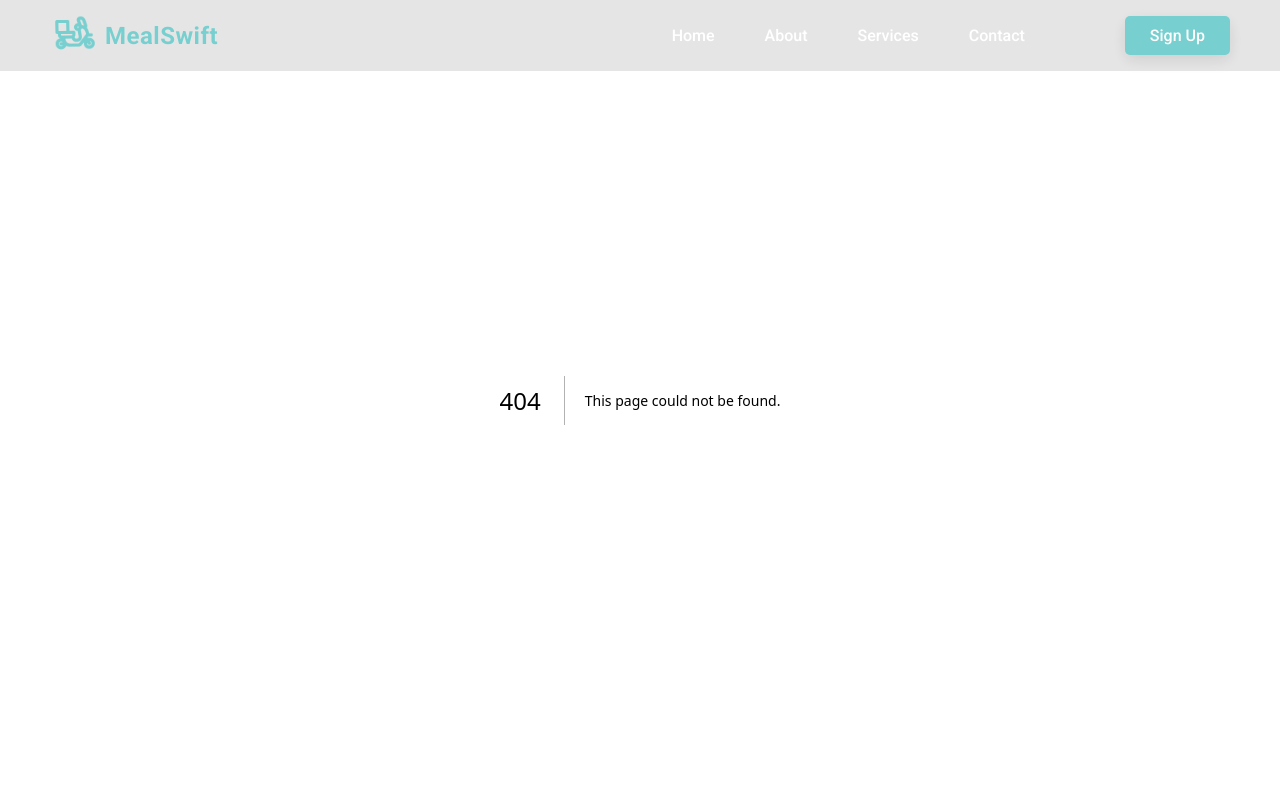
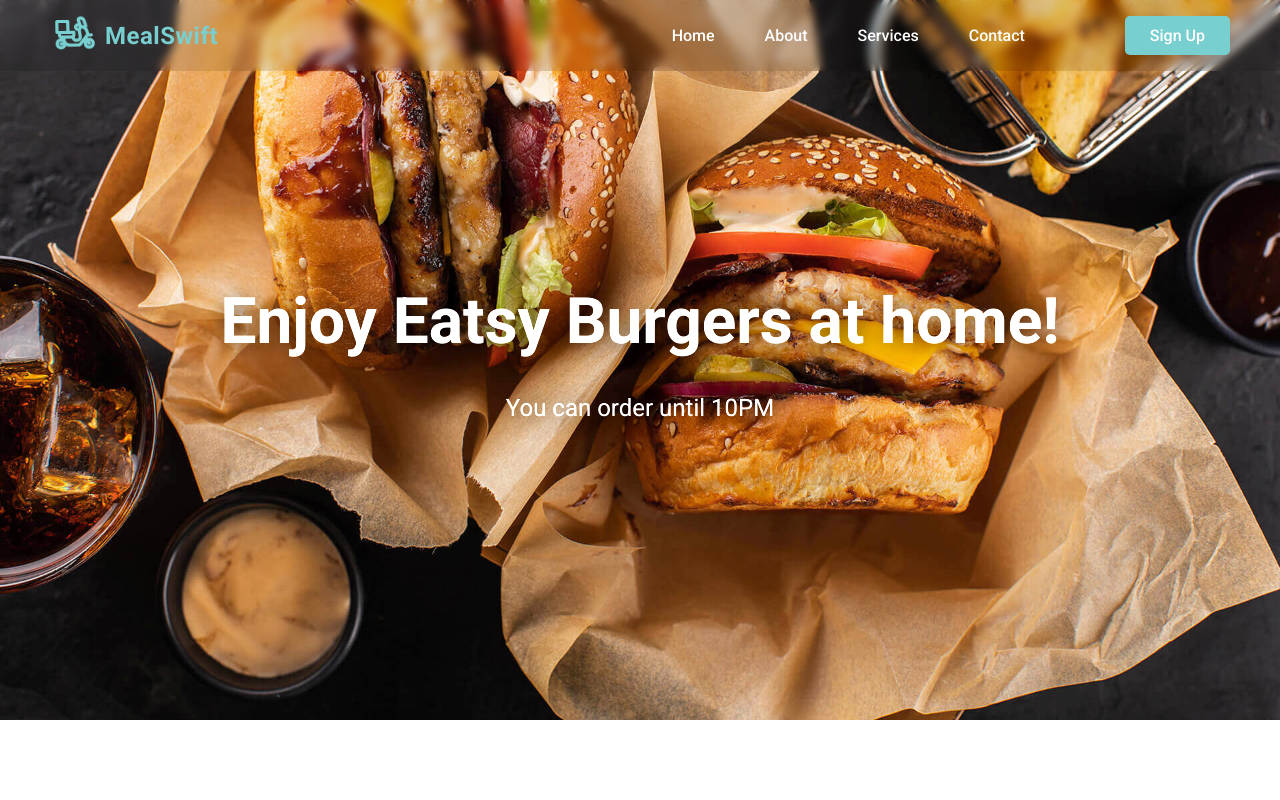
Before and after one commit to Ayoub-EDAHLOULI/mealswift, a Next.js app: page /about in a window 1280 px wide. Before the commit this address had no page. Shown: the top 800 px of the page. Built offline with nearby package versions, Linux system fonts and the light colour scheme.

Commit message:
Create the hero about section

```diff
--- /dev/null
+++ b/src/app/about/page.tsx
@@ -0,0 +1,7 @@
+import AboutPage from "@/pages/About/AboutPage";
+
+function About() {
+  return <AboutPage />;
+}
+
+export default About;
--- /dev/null
+++ b/src/components/HeroAbout/HeroAbout.scss
@@ -0,0 +1,34 @@
+.hero_about {
+  width: 100%;
+  height: 90vh;
+
+  .hero_about_container {
+    width: 100%;
+    height: 100%;
+    background: url("../../../public/images/hero_about.jpg") center/cover
+      no-repeat;
+    display: flex;
+    flex-direction: column;
+    align-items: center;
+    justify-content: center;
+    color: #fff;
+    filter: brightness(1.2);
+
+    h1 {
+      font-size: 4rem;
+      font-weight: 700;
+      font-family: var(--font-third);
+      margin-bottom: 20px;
+      text-shadow: 2px 2px 20px rgba(0, 0, 0, 0.5);
+    }
+
+    p {
+      font-size: 1.5rem;
+      font-weight: 400;
+      font-family: var(--font-primary);
+      margin-bottom: 20px;
+      text-align: center;
+      text-shadow: 2px 2px 20px rgba(0, 0, 0, 0.5);
+    }
+  }
+}
--- /dev/null
+++ b/src/components/HeroAbout/HeroAbout.tsx
@@ -0,0 +1,16 @@
+import "./HeroAbout.scss";
+
+function HeroAbout() {
+  return (
+    <section className="hero_about">
+      <div className="hero_about_container">
+        <div className="hero_about_container_box">
+          <h1>Enjoy Eatsy Burgers at home!</h1>
+          <p>You can order until 10PM</p>
+        </div>
+      </div>
+    </section>
+  );
+}
+
+export default HeroAbout;
--- a/src/components/Navbar/Navbar.tsx
+++ b/src/components/Navbar/Navbar.tsx
@@ -1,5 +1,6 @@
 import "./Navbar.scss";
 import Image from "next/image";
+import Link from "next/link";
 
 function Navbar() {
   return (
@@ -12,21 +13,21 @@ function Navbar() {
             width={50}
             height={50}
           />
-          <a href="/">MealSwift </a>
+          <Link href="/">MealSwift </Link>
         </div>
         <div className="navbar__menu">
           <ul>
             <li>
-              <a href="/">Home</a>
+              <Link href="/">Home</Link>
             </li>
             <li>
-              <a href="/">About</a>
+              <Link href="/about">About</Link>
             </li>
             <li>
-              <a href="/">Services</a>
+              <Link href="/">Services</Link>
             </li>
             <li>
-              <a href="/">Contact</a>
+              <Link href="/">Contact</Link>
             </li>
           </ul>
 
--- /dev/null
+++ b/src/pages/About/AboutPage.tsx
@@ -0,0 +1,11 @@
+import HeroAbout from "@/components/HeroAbout/HeroAbout";
+
+function AboutPage() {
+  return (
+    <section>
+      <HeroAbout />
+    </section>
+  );
+}
+
+export default AboutPage;
--- a/src/pages/Home/HomePage.tsx
+++ b/src/pages/Home/HomePage.tsx
@@ -1,14 +1,12 @@
 import Banner from "@/components/Banner/Banner";
 import Hero from "@/components/Hero/Hero";
 import HowWork from "@/components/HowWork/HowWork";
-import Navbar from "@/components/Navbar/Navbar";
 import Restaurant from "@/components/Restaurant/Restaurant";
 import WorkWithUs from "@/components/WorkWithUs/WorkWithUs";
 
 function HomePage() {
   return (
     <section>
-      <Navbar />
       <Hero />
       <HowWork />
       <Restaurant />
```
Also changed, not shown: public/images/delivery-gay.webp (added), public/images/hero_about.jpg (added), src/pages/Home/HomePage.scss (deleted).
